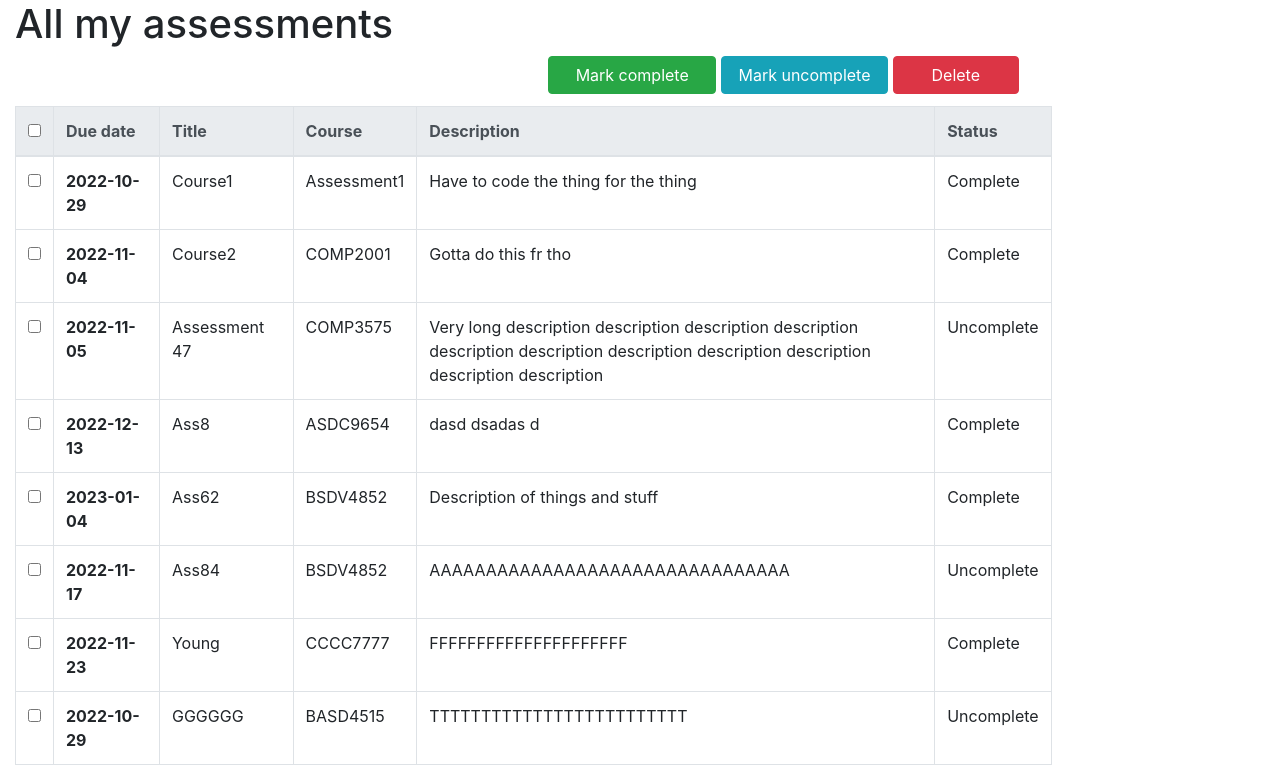
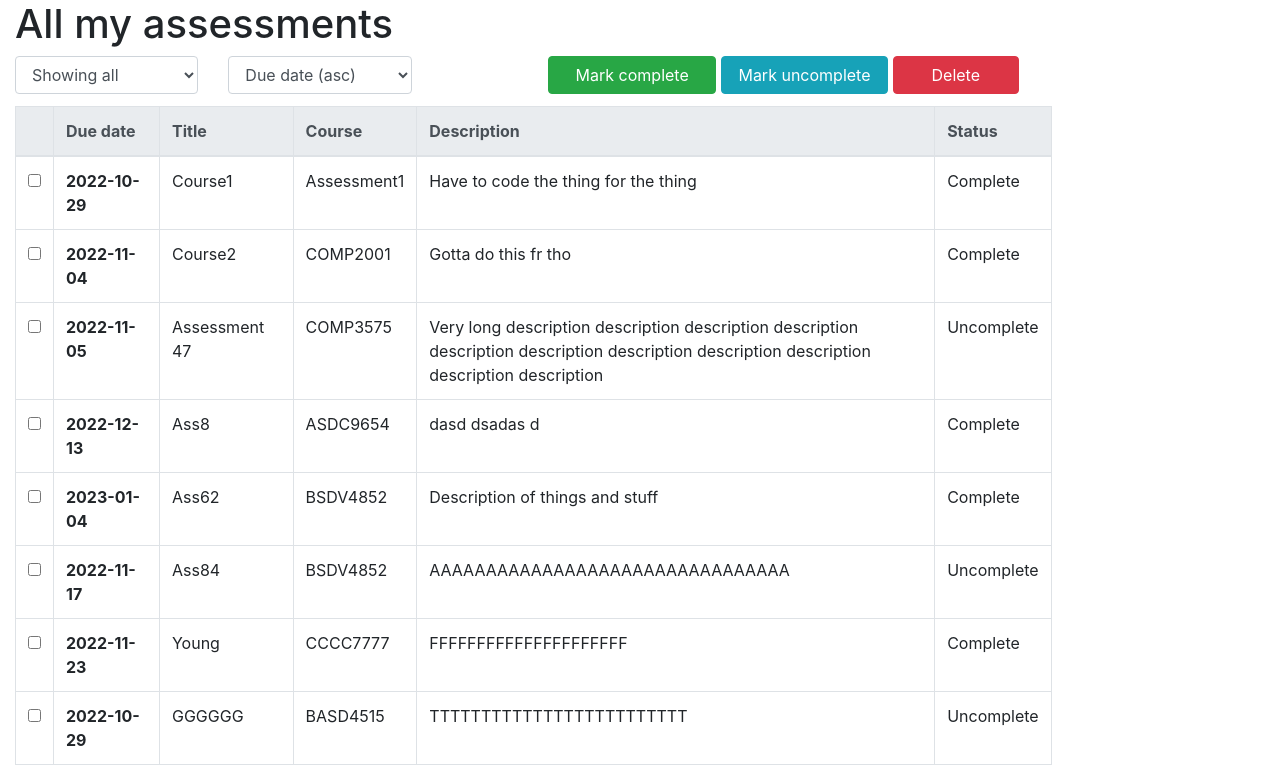
Before and after one commit to ChackMociute/Assessment-ToDo-Website, a Flask app: page / in a window 1280 px wide. Shown: the part 56-837 px from the top of the page. Run offline with Flask 2, Linux system fonts and the light colour scheme; data comes from the database, SQL or seed files in the repository; both versions use the stored data as it was after the commit; some libraries are stand-ins or nearby versions.

Commit message:
Began implementing filtering and sorting

```diff
--- a/app/forms.py
+++ b/app/forms.py
@@ -1,5 +1,5 @@
 from flask_wtf import FlaskForm
-from wtforms import StringField, DateField, TextAreaField
+from wtforms import StringField, DateField, TextAreaField, SelectField
 from wtforms.validators import DataRequired, ValidationError
 from datetime import date
 
@@ -18,3 +18,11 @@ class AssessmentForm(FlaskForm):
     code = StringField('title', validators=[DataRequired(), length_check(20)])
     deadline = DateField('deadline', format='%Y-%m-%d', validators=[DataRequired(), date_check])
     description = TextAreaField('description', validators=[DataRequired(), length_check(1000)])
+
+class ParameterForm(FlaskForm):
+    show = SelectField('show', choices=[('all', 'Showing all'),
+                                        ('complete', 'Showing completed'),
+                                        ('incomplete', 'Showing uncompleted')])
+    sort = SelectField('sort', choices=[('asc', 'Due date (asc)'),
+                                        ('desc', 'Due date (desc)'),
+                                        ('added', 'Date added')])
--- a/app/templates/home.html
+++ b/app/templates/home.html
@@ -12,7 +12,13 @@
     <body>
         <form action="" method="post" name="Home button">
             <div class="row">
-                <div class="col-5 offset-5" style="height: 50px">
+                <div class="col-2">
+                    {{ form.show(class_='form-control', id="show_button") }}
+                </div>
+                <div class="col-2">
+                    {{ form.sort(class_='form-control') }}
+                </div>
+                <div class="col-5 offset-1" style="height: 50px">
                     <button type="submit" name="home_button" value="complete" class="btn btn-success col-4">Mark
                         complete</button>
                     <button type="submit" name="home_button" value="uncomplete" class="btn btn-info col-4">Mark
@@ -21,11 +27,26 @@
                 </div>
             </div>
             <div class="row">
+                {% for error in form.show.errors %}
+                <div class="col-3 alert alert-danger" role="alert">
+                    [{{ error }}]
+                </div>
+                {% endfor %}
+                {% for error in form.sort.errors %}
+                <div class="col-3 alert alert-danger" role="alert">
+                    [{{ error }}]
+                </div>
+                {% endfor %}
+            </div>
+            <div class="row">
                 <div class="col-10">
                     <table class="table table-hover table-bordered">
                         <thead class="thead-light">
                             <tr>
-                                <th scope="col"><input type="checkbox"></th>
+                                <!-- Implement the check all checkbox for later -->
+                                <th scope="col">
+                                    <!-- <input type="checkbox" name="master_checkbox"> -->
+                                </th>
                                 <th scope="col">Due date</th>
                                 <th scope="col">Title</th>
                                 <th scope="col">Course</th>
--- a/app/views.py
+++ b/app/views.py
@@ -1,8 +1,7 @@
 from flask import render_template, flash, redirect, url_for, request
-from flask_wtf import FlaskForm
 from app import app, db
 from .models import Assessment
-from .forms import AssessmentForm
+from .forms import AssessmentForm, ParameterForm
 
 def complete(list):
     for id in list:
@@ -18,13 +17,15 @@ def delete(list):
 
 @app.route('/', methods=['GET', 'POST'])
 def home():
-    form = FlaskForm()
-    if form.validate_on_submit:
-        if 'home_button' in request.form:
-            globals()[request.form['home_button']](request.form.getlist('assessment_id'))
-            db.session.commit()
-            return redirect(url_for('home'))
-    return render_template('home.html', assessments=Assessment.query.all())
+    form = ParameterForm()
+
+    if 'home_button' in request.form:
+        globals()[request.form['home_button']](request.form.getlist('assessment_id'))
+        db.session.commit()
+        return redirect(url_for('home'))
+    if 'show_button' in request.form:
+        return redirect(url_for('home'))
+    return render_template('home.html', assessments=Assessment.query.all(), form=form)
 
 @app.route('/add', methods=['GET', 'POST'])
 def add_new():
```
Also changed, not shown: app.db.
